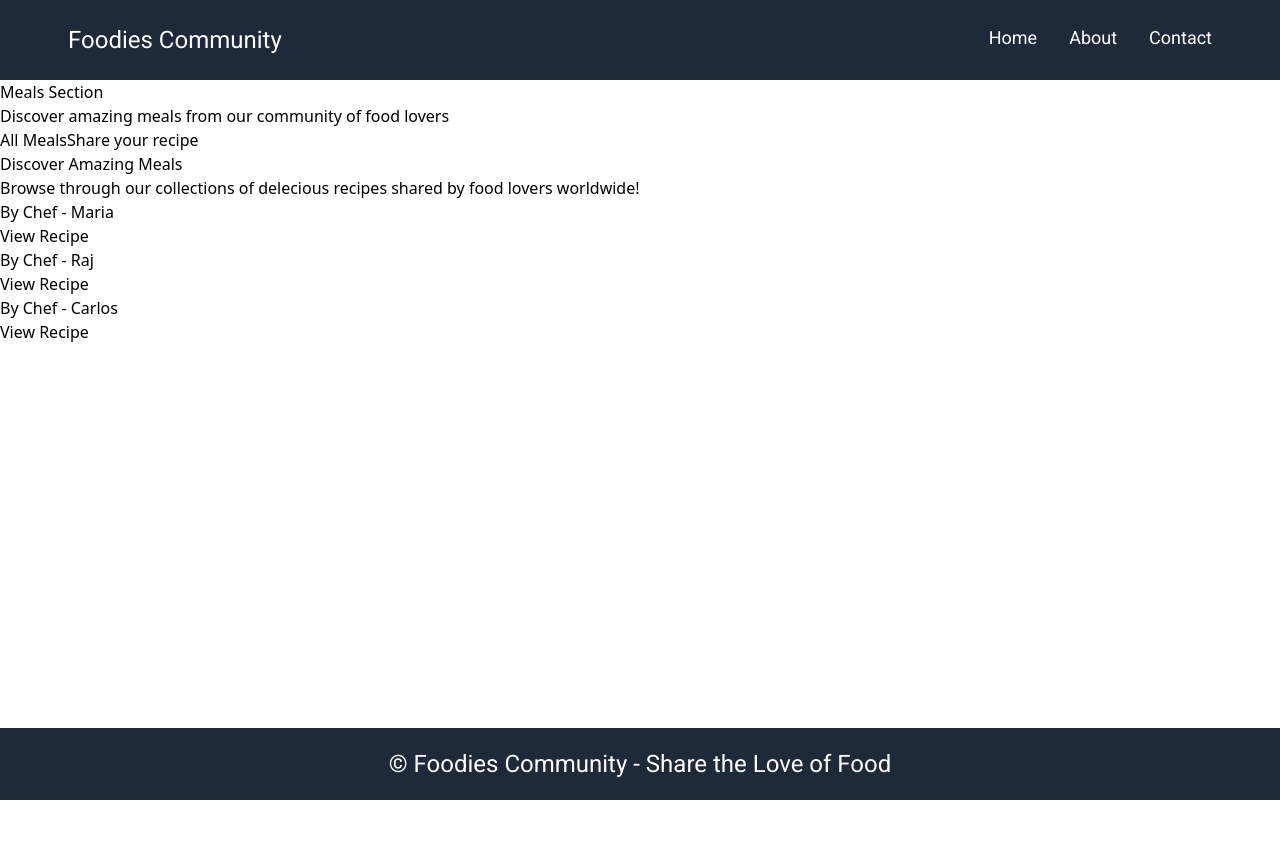
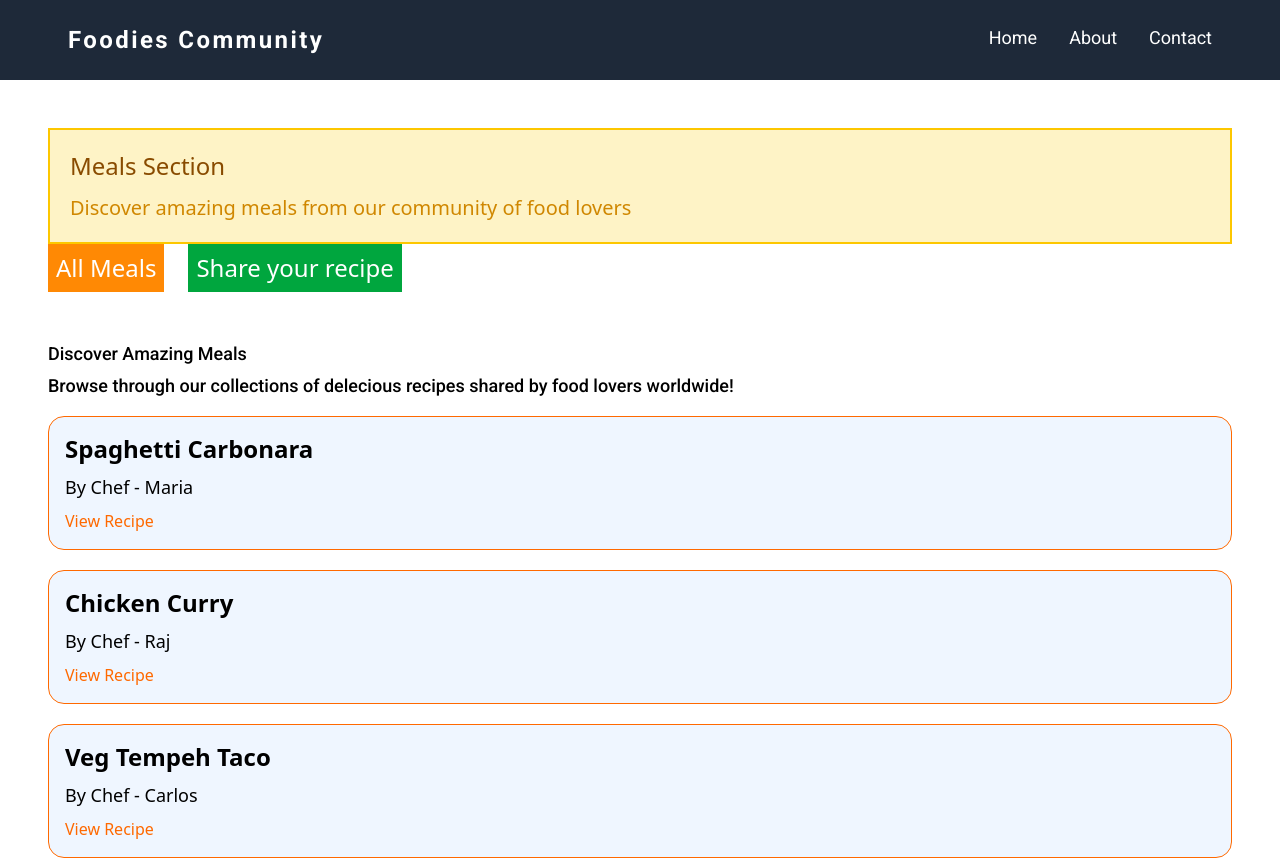
Before and after one commit to akshansh-kakkkar/food-platform-next-js, a Next.js app: page /meals in a window 1280 px wide. Shown: the top 860 px of the page. Before the commit the page ends 800 px from the top, so only its background shows below. Built offline with nearby package versions, Linux system fonts and the light colour scheme.

Commit message:
styled few components

```diff
--- a/app/layout.js
+++ b/app/layout.js
@@ -1,3 +1,4 @@
+"use-client";
 import Link from "next/link";
 import "./globals.css";
 import { Roboto } from "next/font/google";
@@ -7,11 +8,11 @@ const roboto = Roboto({
 export default function RootLayout({ children }) {
   return (
     <html lang="en">
-      <body>
+      <body className="min-h-screen flex flex-col ">
         <header>
-          <nav className="bg-gray-800">
+          <nav className="bg-gray-800 sm:block hidden">
             <div className="flex justify-between text-white text-2xl  py-6 px-5">
-              <Link href={'/'} className={`mx-12 text-2xl ${roboto.className} `}>
+              <Link href={'/'} className={`mx-12 font-bold tracking-widest text-2xl ${roboto.className} `}>
                 Foodies Community
               </Link>
               <div className={`flex gap-8 mx-12 ${roboto.className} text-lg`}>
@@ -22,10 +23,14 @@ export default function RootLayout({ children }) {
             </div>
           </nav>
         </header>
-        <main>{children}</main>
+
+
+        <main className="flex-grow">{children}</main>
+
+
         <footer>
           <p
-            className={`bg-gray-800 bottom-0 absolute w-full py-5 flex justify-center ${roboto.className} text-2xl text-white`}
+            className={`bg-gray-800  w-full py-5 flex justify-center ${roboto.className} text-lg sm:text-2xl text-center  text-white`}
           >
             &copy; Foodies Community - Share the Love of Food
           </p>
--- a/app/meals/layout.js
+++ b/app/meals/layout.js
@@ -1,14 +1,19 @@
-import Link from "next/link"
+import Link from "next/link";
 export default function MealsLayout({ children }) {
-    return(
-        <div>
-            <h1>Meals Section</h1>
-            <p>Discover amazing meals from  our community of food lovers </p>
-            <nav>
-                <Link href={'/meals'}>All Meals</Link>
-                <Link href={'/meals/share'}>Share your recipe</Link>
-            </nav>
-            {children}
+  return (
+    <div>
+        <div className="mx-12 my-12">
+      <div className="bg-amber-100  flex flex-col gap-3  p-5 border-2 border-yellow-400">
+        <h1 className={`text-2xl text-yellow-800`}>Meals Section</h1>
+        <p className="text-xl font-medium text-yellow-600">Discover amazing meals from our community of food lovers</p>
         </div>
-    )
+        <nav className="flex gap-6">
+          <Link className="flex bg-orange-400 text-white text-2xl p-2" href={"/meals"}>All Meals</Link>
+          <Link className="flex bg-green-600 text-white text-2xl p-2" href={"/meals/share"}>Share your recipe</Link>
+        </nav>
+
+</div>
+      {children}
+    </div>
+  );
 }
--- a/app/meals/page.js
+++ b/app/meals/page.js
@@ -1,4 +1,14 @@
+"use client";
+import { useState } from "react";
 import Link from "next/link";
+import { ChevronLeft, ChevronRight } from 'lucide-react';
+import { Roboto } from "next/font/google";
+import {motion} from "motion/react"
+const roboto = Roboto({
+  subsets: ["latin"],
+  weight: ["400", "600", "700"],
+});
+
 export default function meals() {
   const meals = [
     {
@@ -16,24 +26,168 @@ export default function meals() {
       name: "Veg Tempeh Taco",
       chef: "Carlos",
     },
+    {
+      slug: "paneer-butter-masala",
+      name: "Paneer Butter Masala",
+      chef: "Riya",
+    },
+    {
+      slug: "classic-cheeseburger",
+      name: "Classic Cheese Burger",
+      chef: "Sofia",
+    },
+    {
+      slug: "margherita-pizza",
+      name: "Margherita Pizza",
+      chef: "John",
+    },
+    {
+      slug: "sushi",
+      name: "Sushi",
+      chef: "Kenji",
+    },
+    {
+      slug: "grilled-salmon",
+      name: "Grilled Salmon",
+      chef: "Aarav",
+    },
+    {
+      slug: "vegan-rice-bowl",
+      name: "Vegan Rice Bowl",
+      chef: "Olivia",
+    },
+    {
+      slug: "falafel-wrap",
+      name: "Falafel Wrap",
+      chef: "Layla",
+    },
+    {
+      slug: "mexican-burrito",
+      name: "Mexican Burrito",
+      chef: "Deigo",
+    },
+    {
+      slug: "thai-curry",
+      name: "Thai Curry",
+      chef: "Nina",
+    },
+    {
+      slug: "ramen-bowl",
+      name: "Ramen Bowl",
+      chef: "Haruto",
+    },
+    {
+      slug: "bbq-steak",
+      name: "BBQ Steak",
+      chef: "Liam",
+    },
+    {
+      name: "Avocado Toast",
+      slug: "avocado-toast",
+      chef: "Chloe",
+    },
+    {
+      slug: "pesto-pasta",
+      name: "Pesto Pasta",
+      chef: "Marco",
+    },
+    {
+      slug: "fried-rice-special",
+      name: "Fried Rice Special",
+      chef: "Wei",
+    },
+    {
+      slug: "ceaser-salad",
+      name: "Ceaser Salad",
+      chef: "Sophia",
+    },
+    {
+      slug: "tandoori-chicken",
+      name: "Tandoori Chicken",
+      chef: "Arjun",
+    },
+    {
+      slug: "shrimp-noodles",
+      name: "Shrimp Noodles",
+      chef: "Mia",
+    },
+    {
+      slug: "loaded-fries",
+      name: "Loaded Fries",
+      chef: "Ethan",
+    },
+    {
+      slug: "mushroom-risotto",
+      name: "Mushroom Risotto",
+      chef: "Isabella",
+    },
+    {
+      slug: "kim-bibimbap",
+      name: "Kim Bibimbap",
+      chef: "Jiho",
+    },
+    {
+      slug: "chocolate-pancakes",
+      name: "Chocolate Pancakes",
+      chef: "Noah",
+    },
+    {
+      slug: "spinach-lasgaa",
+      name: "Spinach Lasagna",
+      chef: "Elena",
+    },
+    {
+      slug: "fish-and-chips",
+      name: "Fish and Chips",
+      chef: "Oliver",
+    },
+    {
+      slug: "dumplings",
+      name: "Dumplings",
+      chef: "Mei",
+    },
+    {
+      slug: "fruit-juice",
+      name: "Fruit Juice",
+      chef: "Ava",
+    },
   ];
+  const [currentPage, setCurrentPage] = useState(1);
+  const mealsPerPage = 5;
+  const starIndex = (currentPage - 1) *  mealsPerPage;
+  const endIndex = starIndex +  mealsPerPage;
+  const currentMeals = meals.slice(starIndex, endIndex);
+  const totalPages = Math.ceil(meals.length / mealsPerPage) ;
 
   return (
-    <div>
-      <h1>Discover Amazing Meals</h1>
-      <p>
-        Browse through our collections of delecious recipes shared by food
-        lovers worldwide!
-      </p>
+    <div className="m-4">
+      <div className="mx-8 my-4 flex gap-1 flex-col">
+        <h1 className={`text-lg font-medium ${roboto.className}`}>
+          Discover Amazing Meals
+        </h1>
+        <p className={`text-lg font-medium ${roboto.className}`}>
+          Browse through our collections of delecious recipes shared by food
+          lovers worldwide!
+        </p>
+      </div>
 
-      <div>
-        {meals.map((meal)=>(
-            <div key={meal.slug}>
-                <h3>{meal.title}</h3>
-                <p>By Chef - {meal.chef}</p>
-                <Link href={`/meals/${meal.slug}`}>View Recipe</Link>
-            </div>
+      <div className="flex flex-col gap-5 mx-8 my-4">
+        {currentMeals.map((meal) => (
+          <Link
+            className="bg-blue-50 group transition-all duration-300  border-1 border-orange-500 rounded-2xl gap-2 p-4 flex flex-col"
+            key={meal.slug}
+            href={`/meals/${meal.slug}`}
+          >
+            <h3 className={`${roboto} text-2xl font-semibold`}>{meal.name}</h3>
+            <p className={`${roboto} text-lg font-medium`}>By Chef - {meal.chef}</p>
+            <div className={`${roboto} group-hover:underline text-orange-500 underline-offset-4 transition-all duration-700  `} href={`/meals/${meal.slug}`}>View Recipe</div>
+          </Link>
         ))}
+      </div>
+      <div className="flex justify-end gap-4 mx-8 mt-8 items-center">
+        <motion.button whileHover={{scale:0.95}} whileTap={{scale : 1.1}} disabled={currentPage === 1} onClick={()=> setCurrentPage(currentPage-1)} className="bg-blue-950 disabled:bg-[#162555bb] cursor-pointer disabled:cursor-not-allowed  text-white px-2 rounded-lg py-1"><ChevronLeft size={36}/></motion.button>
+        <div className="text-lg">Page {currentPage} of {totalPages}</div>
+        <motion.button whileHover={{scale:0.95}} whileTap={{scale : 1.1}}  disabled={currentPage === totalPages} onClick={()=> setCurrentPage(currentPage + 1)} className="bg-blue-950 disabled:cursor-not-allowed cursor-pointer disabled:bg-[#162555bb] text-white px-2 rounded-lg py-1"><ChevronRight size={36}/></motion.button>
       </div>
     </div>
   );
--- a/app/page.js
+++ b/app/page.js
@@ -1,10 +1,29 @@
+"use client"
 import Link from "next/link";
+import Image from "next/image";
+import { Lato, Roboto } from "next/font/google";
+import {motion, scale} from 'motion/react'
+const lato = Lato({
+ subsets: ["latin"],
+ weight : ['400', '700'],
+ display : 'swap'
+})
+const roboto = Roboto({
+  subsets: ["latin"],
+});
+export default function Home() {
+  return <div className="flex lg:flex-row gap-5 lg:gap-0 flex-col mx-22 justify-around items-center h-screen text-gray-700">
+    <div className="flex  flex-col lg:items-start items-center gap-8">
+      <h1 className={`lg:text-7xl lg:text-start text-center text-6xl ${lato.className}`}>Recipe Ninja</h1>
+      <p className={`lg:w-120 text-xl lg:text-left text-center lg:text-2xl text-gray-600  ${roboto.className}`}>Browse through our collections of delecious recipes shared by food
+        lovers worldwide!</p>
+        <motion.div whileTap={{scale:1.1}} whileHover={{scale:0.95}}>
+        <Link className="lg:text-xl text-lg text-center lg:ext-2xl bg-blue-950 shadow-2xl shadow-blue-950  flex text-white w-fit py-3 px-5 lg:px-12" href={'/meals'}>View Recipes</Link>
+        </motion.div>
+    </div>
+    <div>
 
-export default function Home() {
-  return (
-    <div>
-      click here to go to meals page
-    <Link href={"/meals"}>GO TO PAGE</Link>
+      <Image height={200} width={480} src="/hero.png" alt="hero"/>
     </div>
-  );
+  </div>;
 }
--- a/package.json
+++ b/package.json
@@ -8,6 +8,8 @@
     "start": "next start"
   },
   "dependencies": {
+    "lucide-react": "^1.14.0",
+    "motion": "^12.38.0",
     "next": "16.2.4",
     "react": "19.2.4",
     "react-dom": "19.2.4"
```
Also changed, not shown: public/hero.png (added), 1 other file (tests, documents, lock files or other folders).
